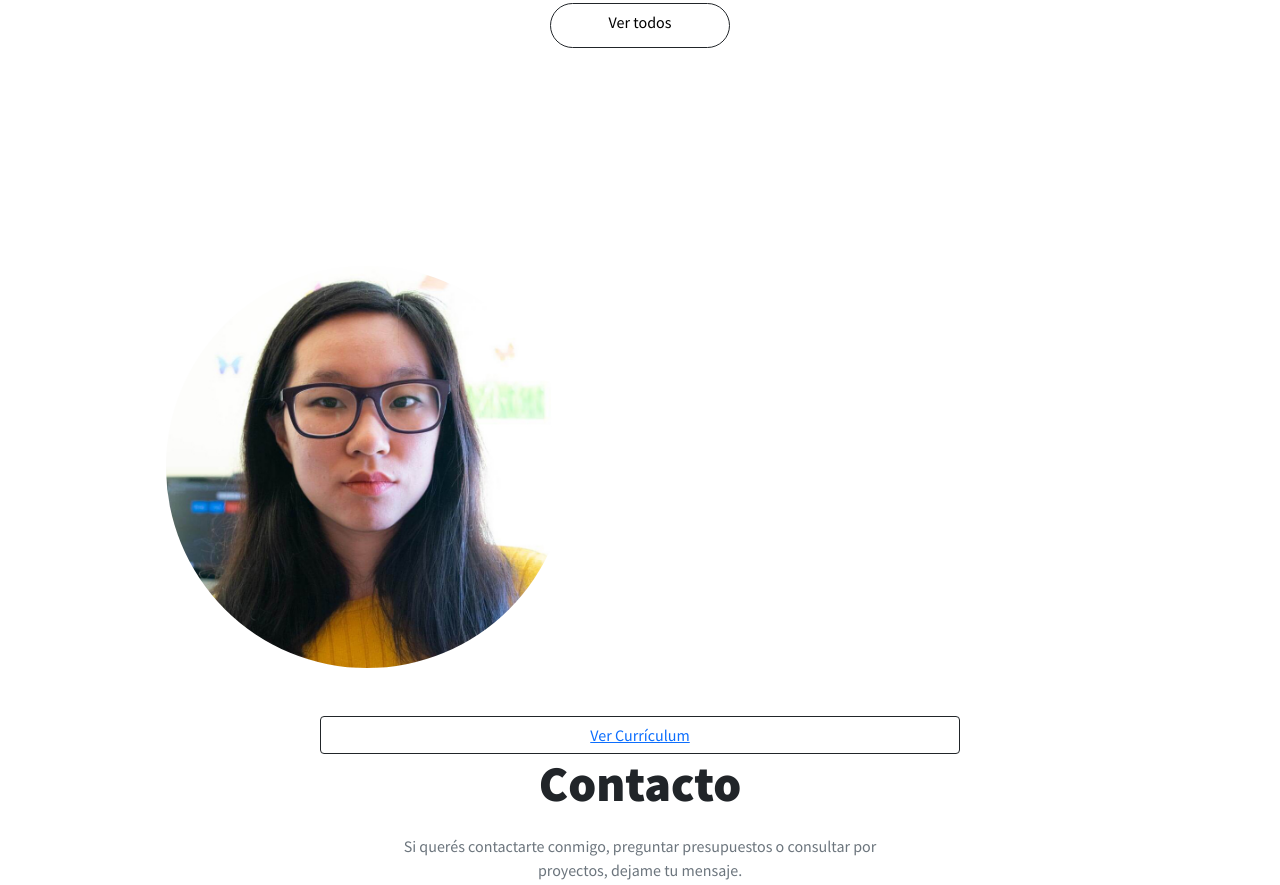
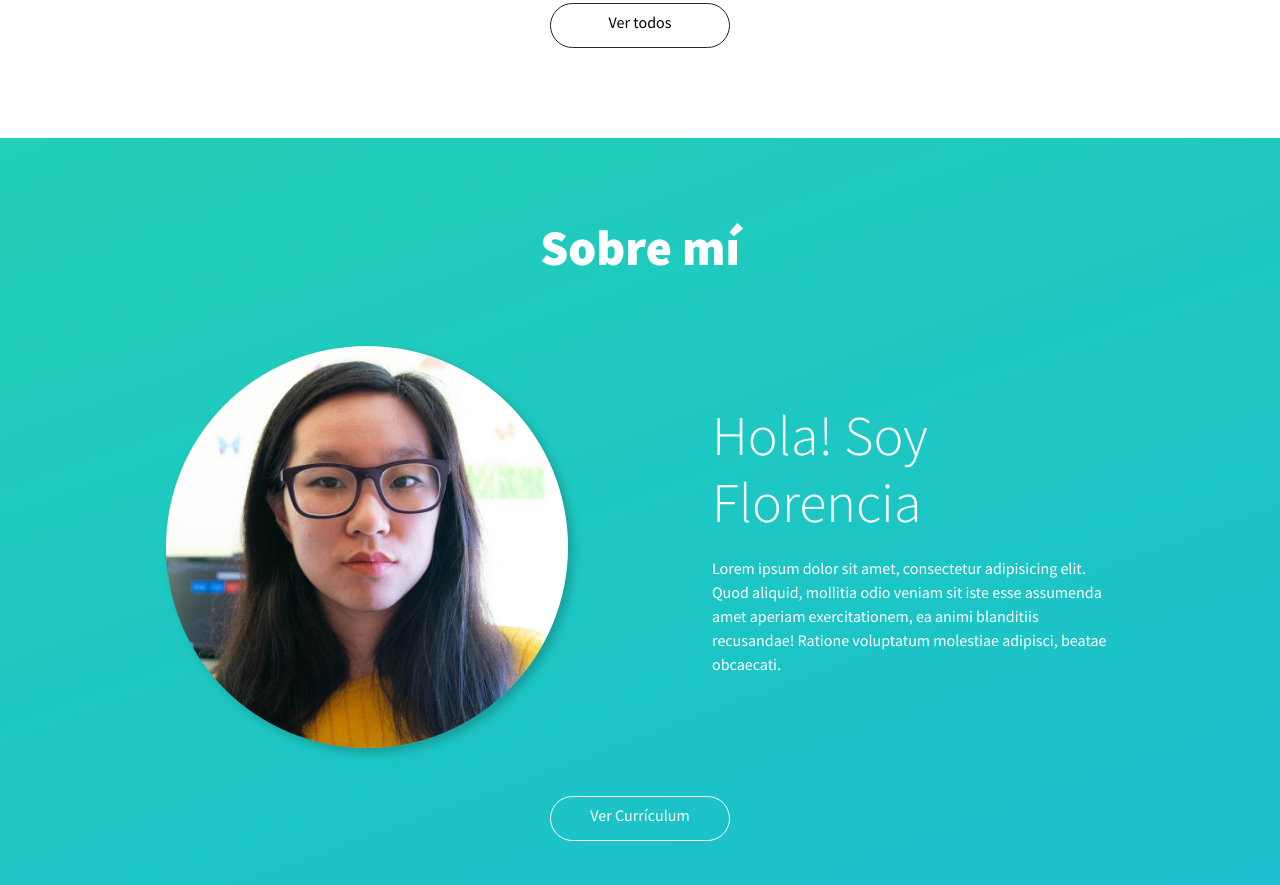
Before and after one commit to florpak/desafio-sass, a website: page index.html in a window 1280 px wide. Shown: the part 2323-3208 px from the top of the page. Drawn offline with nearby package versions, Linux system fonts and the light colour scheme.

Commit message:
Avanzado hasta la seccion Sobre mi

```diff
--- a/scss/style.scss
+++ b/scss/style.scss
@@ -185,3 +185,42 @@
         }
     }
 }
+
+/* Sobre Mí */
+
+/* Sección Sobre Mí */
+
+#about {
+    padding: 80px 20px 50px 20px;
+    background-image: $degrade;
+
+    /* Sección Sobre Mí: Imagen */
+    .about-img {
+        box-shadow: 5px 5px 10px rgba(0, 0, 0, 0.2);
+    }
+
+    /* Sección Sobre Mí: Botón a Currículum */
+    .button-cv {
+        width: 180px;
+        height: 45px;
+        border-color: white;
+        border-radius: 50px;
+        margin-bottom: 40px;
+        transition: .5s;
+
+        &:hover {
+            border-color: white;
+            background-color: rgb(255, 255, 255);
+        }
+
+        a {
+            text-decoration: none;
+            color: rgb(255, 255, 255);
+            transition: .5s;
+
+            &:hover {
+                color: rgb(0, 0, 0);
+            }
+        }
+    }
+}
```
Also changed, not shown: css/style.css.
